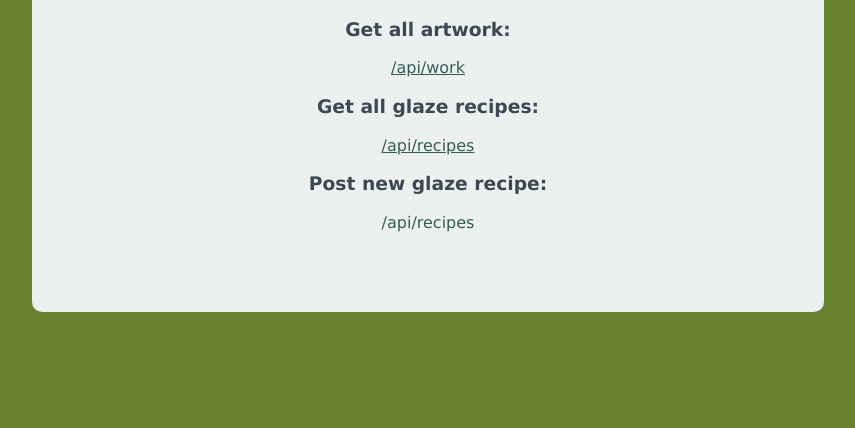
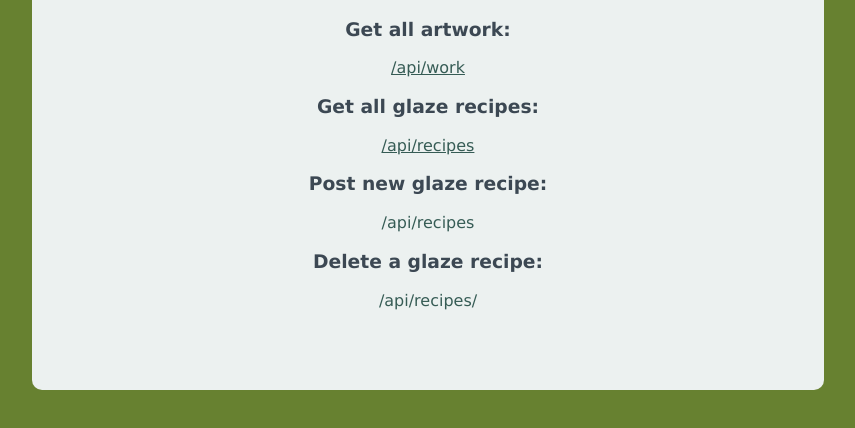
Before and after one commit to Dylan-B-Johnson/react-proj-backend, a website: page public/index.html in a window 1280 px wide. Shown: the part 116-544 px from the top of the page, without its empty margins (212-1067 px from the left). Drawn offline with Linux system fonts and the light colour scheme.

Commit message:
updated index

```diff
--- a/public/index.html
+++ b/public/index.html
@@ -13,6 +13,8 @@
 			<a href="/api/recipes">/api/recipes</a>
 			<h3>Post new glaze recipe:</h3>
 			<a>/api/recipes</a>
+			<h3>Delete a glaze recipe:</h3>
+			<a>/api/recipes/<id></a>
 		</div>
 	</body>
 </html>
```
Also changed, not shown: public/images/bobcat.jpg (added).
